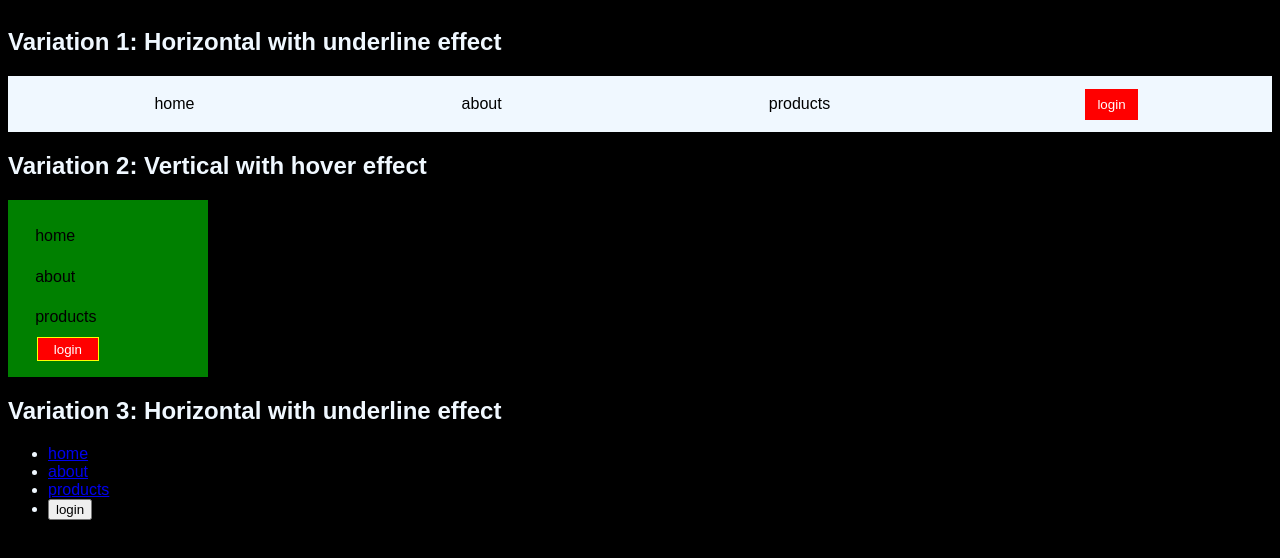
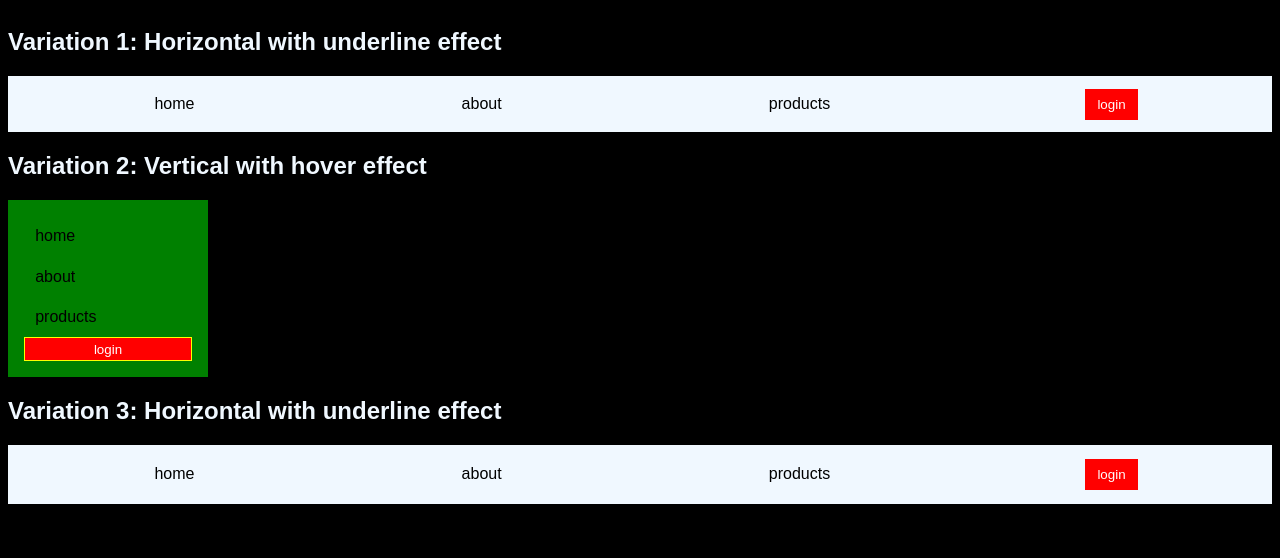
Before and after one commit to rayhan123-ahmed/Full-stack-course, a plain HTML site: page css/04_navbar/index.html in a window 1280 px wide. Drawn offline with Linux system fonts and the light colour scheme.

Commit message:
Variation 3, dropdwon content

```diff
--- a/css/04_navbar/index.html
+++ b/css/04_navbar/index.html
@@ -40,10 +40,23 @@
         <h2>Variation 3: Horizontal with underline effect</h2>
     <div class="nav3">
         <ul>
-            <li><a href="#">home</a></li>
-            <li class="dropdwon"><a href="#">about</a></li>
-            <li class="dropdwon-content"><a href="#">products</a></li>
-            <li><button class="login-btn">login</button></li>
+            <li>
+                <a href="#">home</a>
+            </li>
+            <li class="dropdwon">
+                <a href="#">about</a>
+                <div class="dropdwon-content">
+                    <a href="#">Our story</a>
+                    <a href="#">team</a>
+                    <a href="#">contact</a>
+                </div>
+            </li>
+            <li>
+                <a href="#">products</a>
+            </li>
+            <li>
+              <button class="login-btn">login</button>
+            </li>
         </ul>
     </div>
     </div>
--- a/css/04_navbar/style.css
+++ b/css/04_navbar/style.css
@@ -48,6 +48,7 @@ body{
     width: 200px;
 }
 .nav2 ul {
+    margin: 0;
     padding: 1rem;
     background-color: green;
     display: block;
@@ -63,10 +64,70 @@ body{
     background-color: rgba(128, 0, 0, 0.321);
 }
 .nav2 .login-btn{
+    width: 100%;
     text-decoration: none;
     color: #fff;
     background-color: red;
     padding: .2rem 1rem;
     border: 1px solid yellow;
-    margin-left: .8rem;
 }
+/* Variation 3 */
+.nav3 ul{
+   list-style-type: none;
+   margin: 0;
+   padding: 0;
+   display: flex;
+   align-items: center;
+   justify-content: space-around;
+   background-color: aliceblue;
+   padding: .8rem;
+}
+.nav3 li{
+  display: inline;
+}
+.nav3 a{
+    display: block;
+    position: relative;
+    text-decoration: none;
+    color: black;
+    padding: .5rem .8rem;
+}
+.nav3 a::after{
+    position: absolute;
+     content: '';
+     border-bottom: 2px solid blue;
+     height: 2px;
+     width: 100%;
+     bottom: 0;
+     right: 0;
+     transform: scaleX(0);
+     transition: all .3s ease-in-out;
+}
+.nav3 a:hover::after{
+      transform: scaleX(1);
+}
+.nav3 .login-btn{
+    text-decoration: none;
+    color: #fff;
+    background-color: red;
+    padding: .5rem .8rem;
+    border: none;
+}
+.dropdwon{
+    position: relative;
+}
+.dropdwon-content{
+    position: absolute;
+    top: 100%;
+    left: 0;
+    background-color: aquamarine;
+    visibility: hidden;
+    opacity: 0;
+    transform:translateY(-1rem) ;
+    transition: all .3s ease;
+}
+.dropdwon:hover .dropdwon-content{
+    visibility: visible;
+    opacity: 1;
+    transform:translateY(0) ;
+}
```
